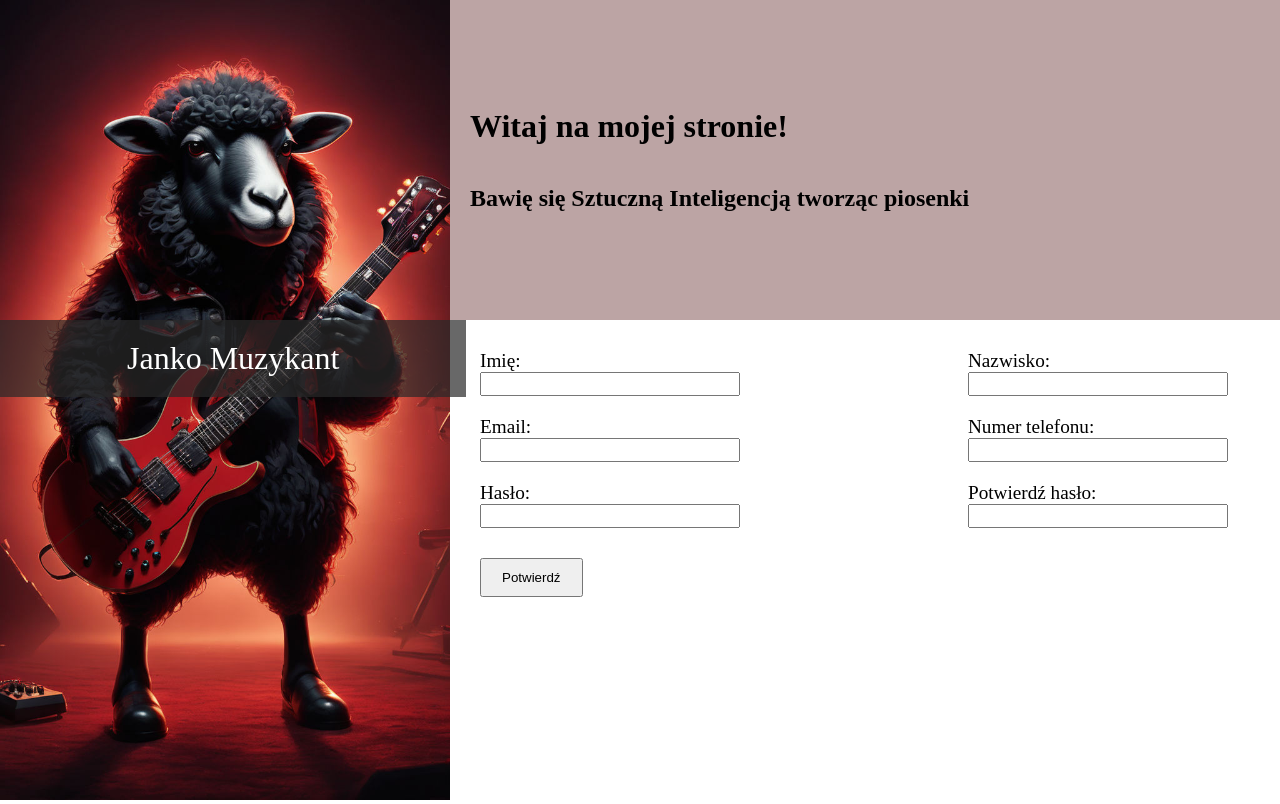
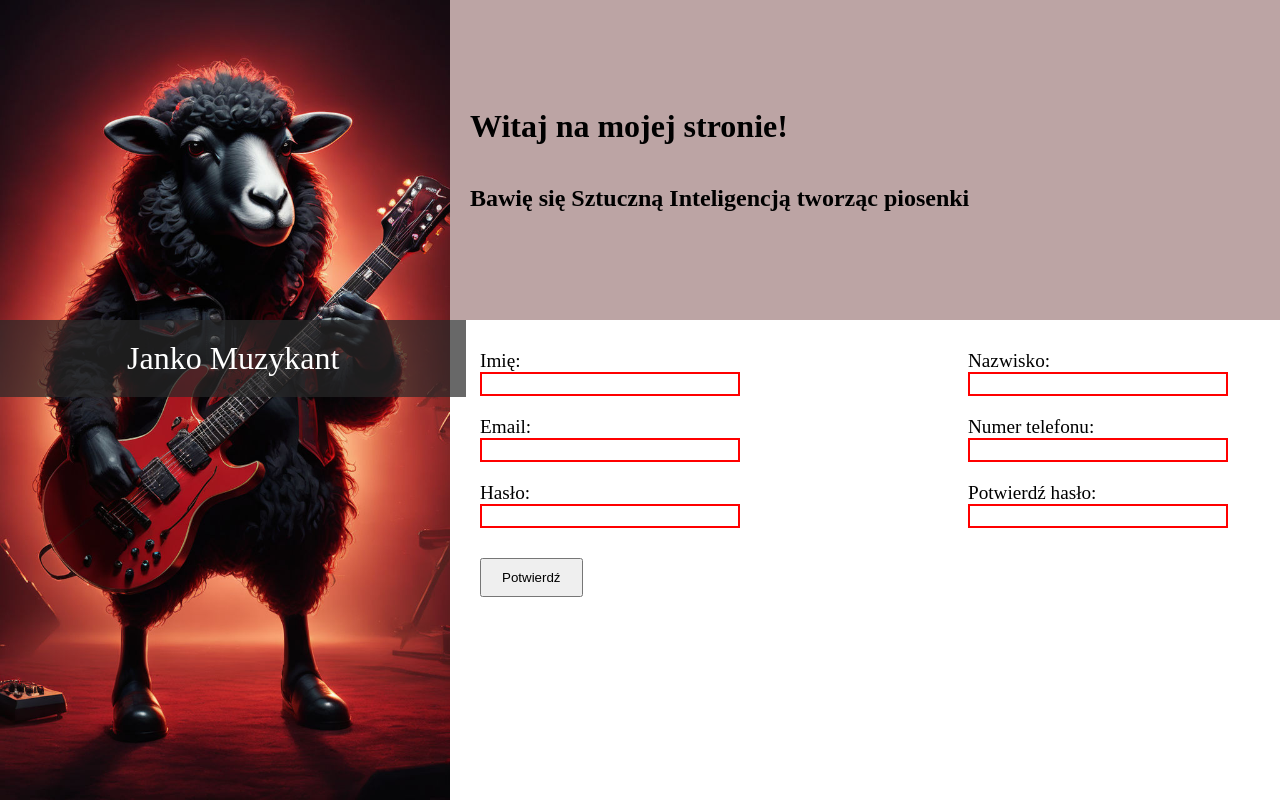
Before and after one commit to Espresso38/sing_up_form, a plain HTML site: page index.html in a window 1280 px wide. Shown: the top 804 px of the page. Drawn offline with Linux system fonts and the light colour scheme.

Commit message:
Simple validation

```diff
--- a/index.html
+++ b/index.html
@@ -25,15 +25,15 @@
                 <div class="col1">
                     <div class="input">
                         <label for="first_name">Imię:</label>
-                        <input type="text" id="first_name" name="first_name" minlength="2" maxlength="10">
+                        <input type="text" id="first_name" name="first_name" minlength="2" maxlength="10" required>
                     </div>
                     <div class="input">
                         <label for="email">Email:</label>
-                        <input type="email" id="email" name="email">
+                        <input type="email" id="email" name="email" required>
                     </div>
                     <div class="input">
                         <label for="password">Hasło:</label>
-                        <input type="password" id="password" name="password" minlength="6">
+                        <input type="password" id="password" name="password" minlength="6" required>
                     </div>
                     <div class="button">
                         <button type="submit">Potwierdź</button>
@@ -42,15 +42,15 @@
                 <div class="col2">
                     <div class="input">
                         <label for="last_name">Nazwisko:</label>
-                        <input type="text" id="last_name" name="last_name" minlength="3" maxlength="15">
+                        <input type="text" id="last_name" name="last_name" minlength="3" maxlength="15" required>
                     </div>
                     <div class="input">
                         <label for="phone">Numer telefonu:</label>
-                        <input type="tel" id="phone" name="phone" minlength="9" maxlength="9">
+                        <input type="tel" id="phone" name="phone" minlength="9" maxlength="9" required>
                     </div>
                     <div class="input">
                         <label for="c_password">Potwierdź hasło:</label>
-                        <input type="password" id="c_password" name="c_password" minlength="6">
+                        <input type="password" id="c_password" name="c_password" minlength="6" required>
                     </div>
                 </div>
             </form>
--- a/style.css
+++ b/style.css
@@ -51,6 +51,7 @@ h1, h2 {
 input {
     width: 20vw;
     height: 1.5em;
+    border: 2px solid black;
 }
 
 form {
@@ -67,3 +68,11 @@ button {
     margin-left: 10px;
     padding: 10px 20px;
 }
+
+input:invalid {
+    border-color: red;
+}
+
+input:focus {
+    border-color: black;
+}
```
